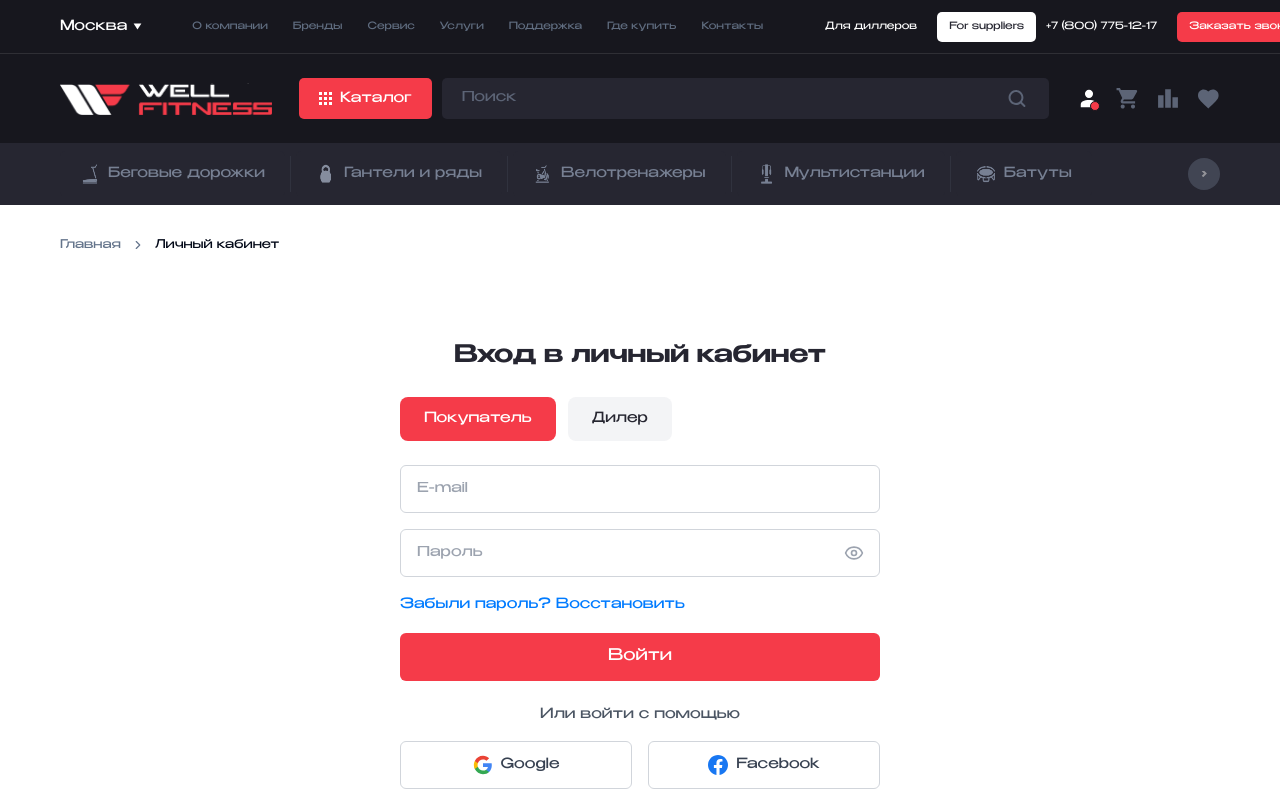
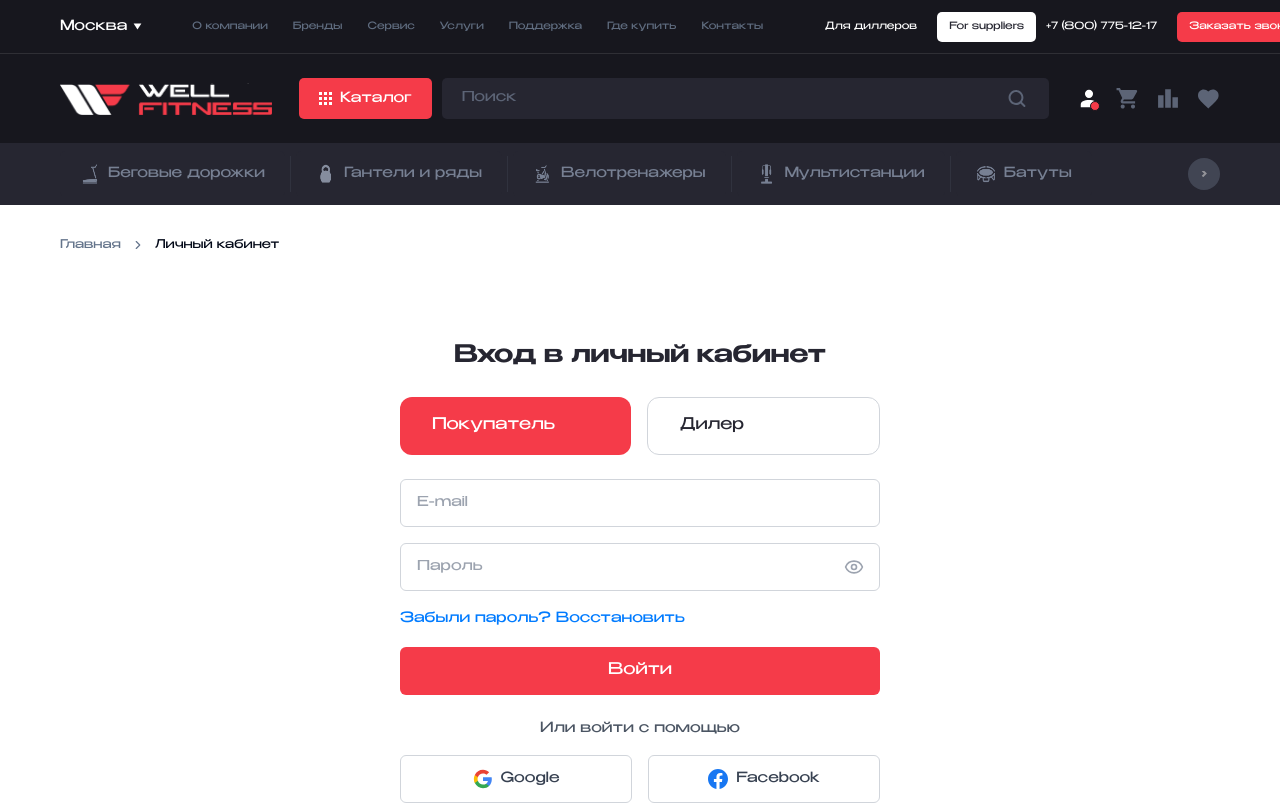
Before and after one commit to agafonovam22/ui-from-figma-craft, a React (Vite) app: page /account in a window 1280 px wide. Shown: the top 805 px of the page. Built offline with nearby package versions, Linux system fonts and the light colour scheme.

Commit message:
Fix: Revert Account page changes
The AI reverted the changes made to the Account page (`src/pages/Account.tsx`) as the user indicated that the previous modifications had no effect.

```diff
--- a/src/pages/Account.tsx
+++ b/src/pages/Account.tsx
@@ -56,14 +56,14 @@ const Account: React.FC = () => {
               </h1>
 
               {/* User Type Toggle */}
-              <div className="flex gap-3 mb-6">
+              <div className="flex gap-4 mb-6">
                 <button
                   type="button"
                   onClick={() => setUserType('buyer')}
-                  className={`py-3 px-6 text-sm font-medium transition-colors rounded-lg text-left ${
+                  className={`flex-1 py-4 px-8 text-base font-medium transition-colors rounded-xl text-left ${
                     userType === 'buyer'
                       ? 'bg-[#F53B49] text-white'
-                      : 'bg-gray-100 text-[#262631] hover:bg-gray-200'
+                      : 'border border-gray-300 bg-white text-[#262631] hover:bg-gray-50'
                   }`}
                 >
                   Покупатель
@@ -71,10 +71,10 @@ const Account: React.FC = () => {
                 <button
                   type="button"
                   onClick={() => setUserType('dealer')}
-                  className={`py-3 px-6 text-sm font-medium transition-colors rounded-lg text-left ${
+                  className={`flex-1 py-4 px-8 text-base font-medium transition-colors rounded-xl text-left ${
                     userType === 'dealer'
                       ? 'bg-[#F53B49] text-white'
-                      : 'bg-gray-100 text-[#262631] hover:bg-gray-200'
+                      : 'border border-gray-300 bg-white text-[#262631] hover:bg-gray-50'
                   }`}
                 >
                   Дилер
```
